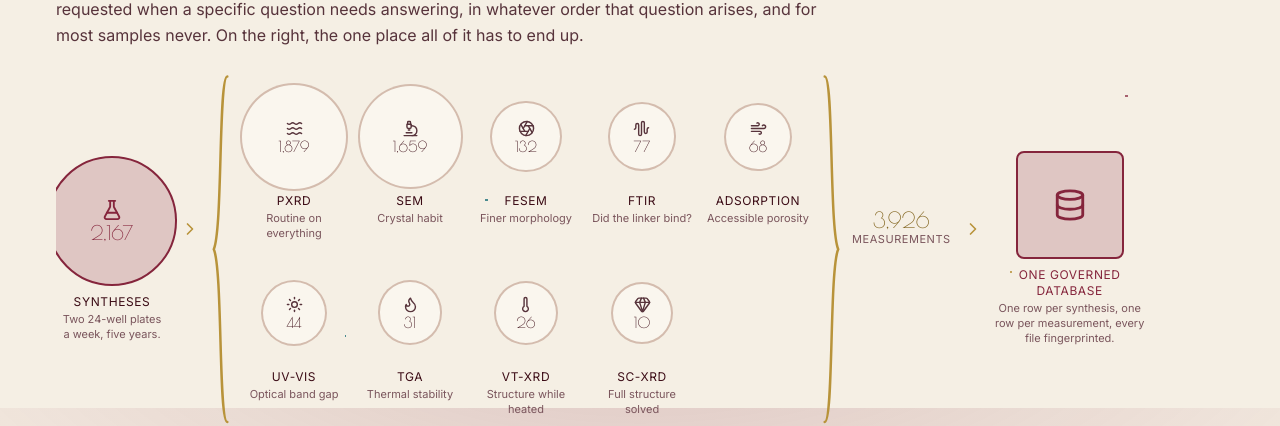
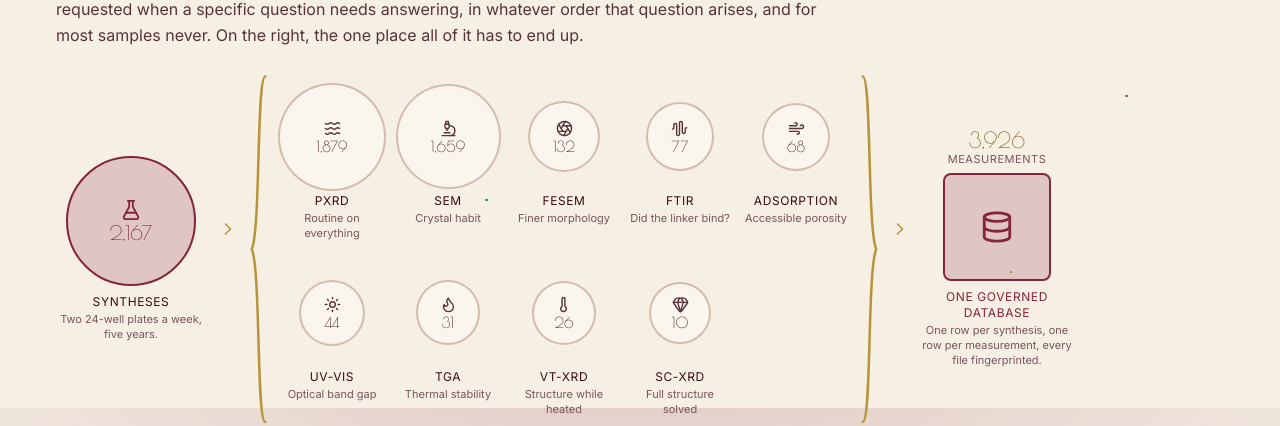
Before and after one commit to RvbbenSN/ALCheMy, a React (Vite) app in the folder web/: page /science in a window 1280 px wide. Shown: the part 3592-4018 px from the top of the page. Built offline with nearby package versions, Linux system fonts and the light colour scheme; no server answers.

Commit message:
Ajusta el esquema de escala: no se corta y ocupa una columna menos
Co-Authored-By: Claude Opus 5 <noreply@anthropic.com>
Claude-Session: https://claude.ai/code/session_01531KNcvMcT7ZKcii7vNEf4

```diff
--- a/web/src/components/DataScale.jsx
+++ b/web/src/components/DataScale.jsx
@@ -31,6 +31,11 @@ import { Rich } from './ui.jsx'
    El corchete es deliberado: agrupa sin ordenar. Los circulos de dentro no van
    encadenados por flechas porque no se suceden, solo comparten origen y
    destino.
+
+   El total de medidas va encima del icono de la base de datos y no en una
+   columna propia: es el mismo dato —lo que el corchete recoge es exactamente lo
+   que la base de datos guarda— y asi la figura ocupa una columna menos de
+   ancho, que es lo que la hacia desbordar en pantallas estrechas.
 
    El diametro va con la raiz cuadrada del recuento. En proporcion lineal,
    SC-XRD (10) frente a PXRD (1.879) daria un circulo invisible; con la raiz se
@@ -82,8 +87,12 @@ function Brace({ side }) {
 
 function Node({ icon, count, label, note, primary }) {
   const Icon = ICONS[icon] ?? FlaskConical
+  /* La columna tiene que ser mas ancha que el circulo. Con 112 px el circulo
+     de origen (130 px) se desbordaba, y al ser el primer elemento de un
+     contenedor con desplazamiento horizontal lo que sobraba quedaba recortado
+     por la izquierda. */
   return (
-    <div className="flex w-[112px] shrink-0 flex-col items-center">
+    <div className={`flex ${primary ? 'w-[150px]' : 'w-[112px]'} shrink-0 flex-col items-center`}>
       <div
         className="flex flex-col items-center justify-center rounded-full"
         style={{
@@ -181,8 +190,11 @@ export default function DataScale() {
             <Brace side="right" />
           </div>
 
-          {/* --- el total que sale del corchete --- */}
-          <div className="mb-10 shrink-0 text-center">
+          <ChevronRight size={20} aria-hidden className="mb-10 shrink-0" style={{ color: 'var(--accent-secondary)' }} />
+
+          {/* --- destino, con el total del corchete justo encima --- */}
+          <div className="flex w-[150px] shrink-0 flex-col items-center">
+            <div className="mb-1 text-center">
               <div
                 className="leading-none"
                 style={{ fontFamily: 'var(--font-display)', fontSize: 22, color: 'var(--accent-secondary-text)' }}
@@ -193,11 +205,6 @@ export default function DataScale() {
                 {DATA_SCALE.bracketLabel}
               </div>
             </div>
-
-          <ChevronRight size={20} aria-hidden className="mb-10 shrink-0" style={{ color: 'var(--accent-secondary)' }} />
-
-          {/* --- destino --- */}
-          <div className="flex w-[150px] shrink-0 flex-col items-center">
             <div
               className="flex items-center justify-center rounded-[var(--radius-card)]"
               style={{
```
Lines whose indentation alone changed are shown as unchanged.
